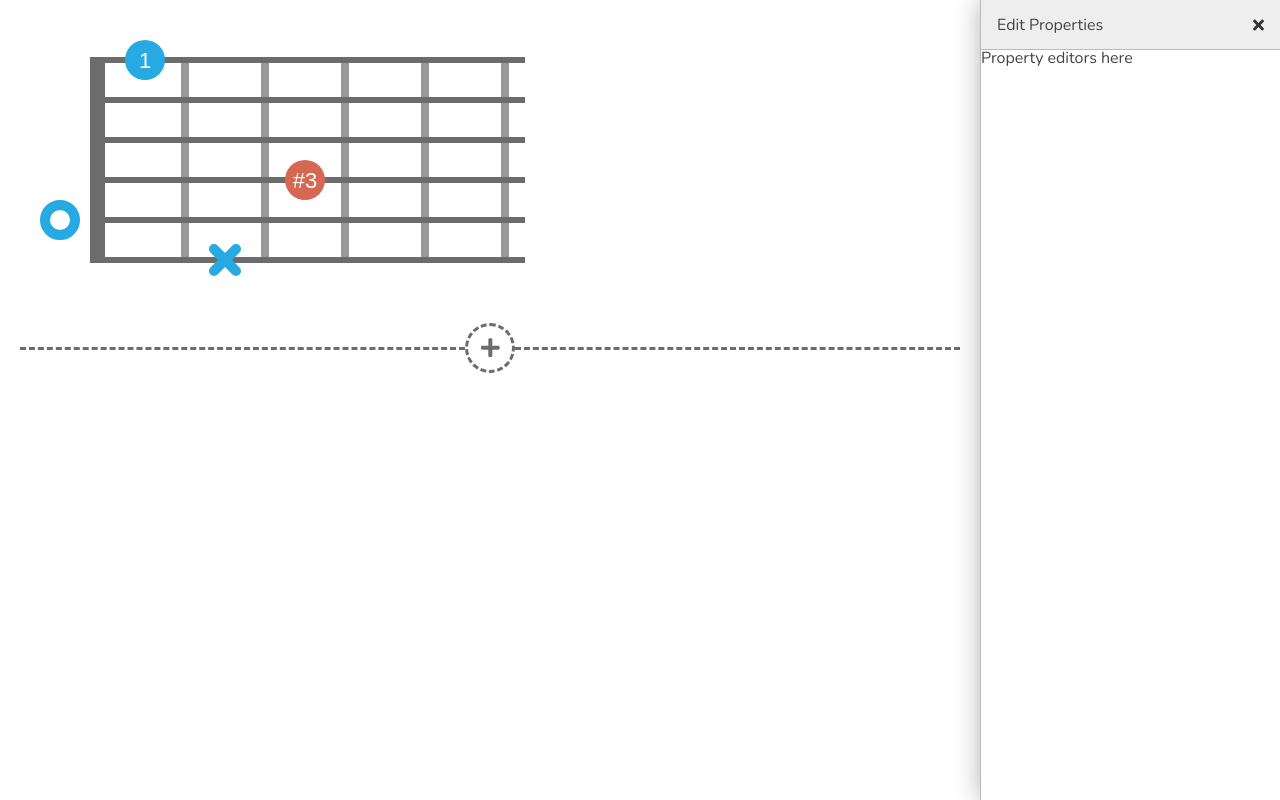
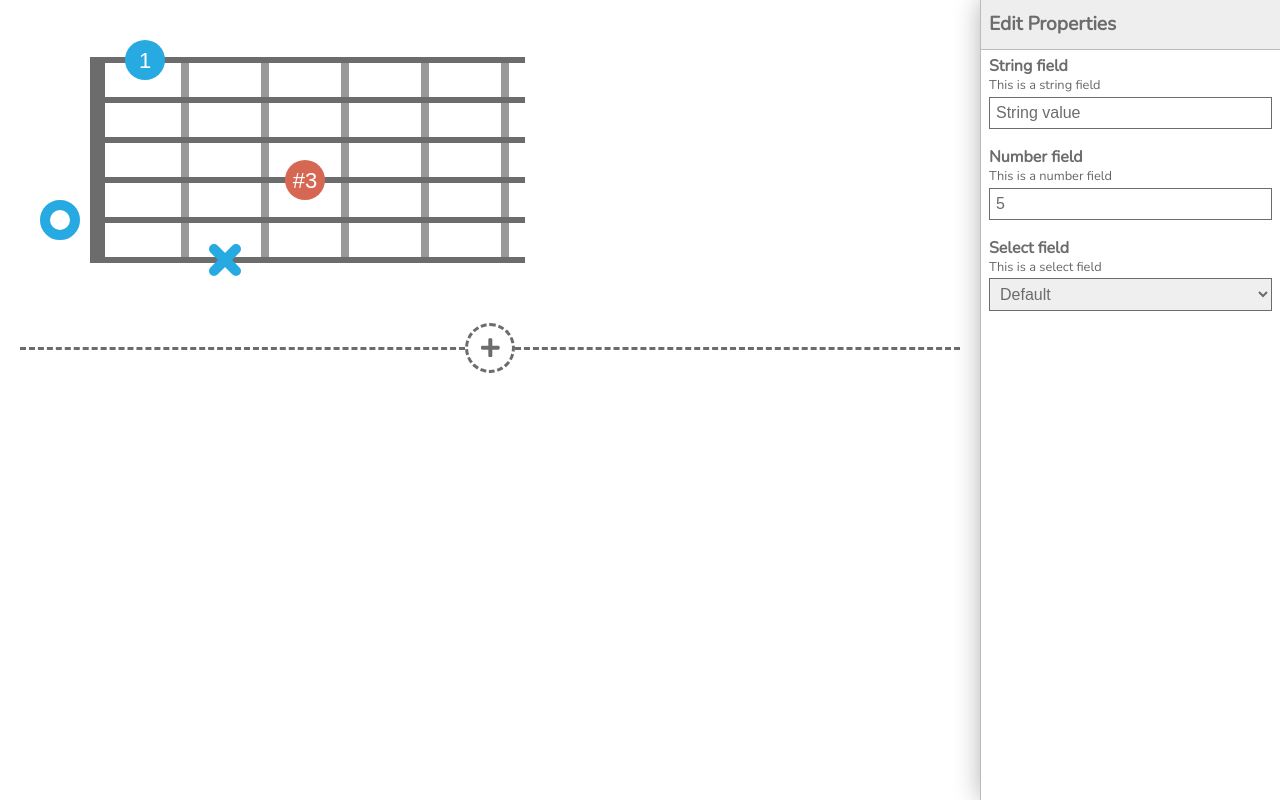
Before and after one commit to bali182/magic-fretboard, a React app: page / in a window 1280 px wide. Built offline with nearby package versions, Linux system fonts and the light colour scheme.

Commit message:
Added editor primitives

```diff
--- /dev/null
+++ b/src/components/EditorPanel/EditorField.tsx
@@ -0,0 +1,37 @@
+import React, { PureComponent, ReactNode } from 'react'
+import { css } from 'emotion'
+
+export type EditorFieldProps = {
+  name: string
+  description: string
+  children: ReactNode
+}
+
+const fieldStyle = css({
+  marginBottom: '20px',
+})
+
+const fieldNameStyle = css({
+  fontWeight: 'bold',
+  marginBottom: '5px',
+  color: '#6c6c6c',
+})
+
+const fieldDescriptionStyle = css({
+  marginBottom: '5px',
+  fontSize: '.8em',
+  color: '#666',
+})
+
+export class EditorField extends PureComponent<EditorFieldProps> {
+  render() {
+    const { name, children, description } = this.props
+    return (
+      <div className={fieldStyle}>
+        <div className={fieldNameStyle}>{name}</div>
+        <div className={fieldDescriptionStyle}>{description}</div>
+        {children}
+      </div>
+    )
+  }
+}
--- /dev/null
+++ b/src/components/EditorPanel/EditorNumber.tsx
@@ -0,0 +1,35 @@
+import React, { PureComponent, ChangeEvent } from 'react'
+import { inputStyle } from './commonStyles'
+import isNil from 'lodash/isNil'
+
+export type EditorNumberProps = {
+  value: number
+  onChange: (value: number) => void
+  minValue?: number
+  maxValue?: number
+  placeholder?: string
+}
+
+export class EditorNumber extends PureComponent<EditorNumberProps> {
+  private onChange = (e: ChangeEvent<HTMLInputElement>) => {
+    const value = e.target.value
+    const { onChange } = this.props
+    onChange(value.length === 0 ? null : parseInt(value))
+  }
+
+  render() {
+    const { value, placeholder, minValue, maxValue } = this.props
+    const stringValue = isNil(value) ? '' : value.toString()
+    return (
+      <input
+        type="number"
+        value={stringValue}
+        className={inputStyle}
+        onChange={this.onChange}
+        min={minValue}
+        max={maxValue}
+        placeholder={placeholder}
+      />
+    )
+  }
+}
--- a/src/components/EditorPanel/EditorPanel.tsx
+++ b/src/components/EditorPanel/EditorPanel.tsx
@@ -1,7 +1,10 @@
 import React, { PureComponent } from 'react'
 import { css } from 'emotion'
-import { FontAwesomeIcon } from '@fortawesome/react-fontawesome'
-import { faTimes } from '@fortawesome/free-solid-svg-icons'
+import { EditorField } from './EditorField'
+import { EditorString } from './EditorString'
+import { EditorNumber } from './EditorNumber'
+import { EditorSelect } from './EditorSelect'
+import { MarkerKind } from '../Fretboard/FretboardModel'
 
 const editorPanelStyle = css({
   height: '100vh',
@@ -21,7 +24,6 @@ const headerStyle = css({
   display: 'flex',
   alignContent: 'center',
   alignItems: 'center',
-  padding: '10px 16px',
   backgroundColor: '#eee',
   borderBottomColor: '#bbb',
   borderBottomWidth: '1px',
@@ -32,6 +34,10 @@ const headerLabelStyle = css({
   flexGrow: 1,
   flexShrink: 1,
   flexBasis: '1px',
+  padding: '8px',
+  fontWeight: 'bold',
+  fontSize: '1.2em',
+  color: '#6c6c6c',
 })
 
 const scrollAreaStyle = css({
@@ -39,6 +45,7 @@ const scrollAreaStyle = css({
   flexShrink: 1,
   flexBasis: '1px',
   overflowY: 'auto',
+  padding: '8px',
 })
 
 export type EditorPanelProps = {}
@@ -49,9 +56,22 @@ export class EditorPanel extends PureComponent<EditorPanelProps> {
       <div className={editorPanelStyle}>
         <div className={headerStyle}>
           <div className={headerLabelStyle}>Edit Properties</div>
-          <FontAwesomeIcon icon={faTimes} color="#333" onClick={() => console.log('hi')} cursor="pointer" />
         </div>
-        <div className={scrollAreaStyle}>Property editors here</div>
+        <div className={scrollAreaStyle}>
+          <EditorField name="String field" description="This is a string field">
+            <EditorString value="String value" onChange={() => {}} />
+          </EditorField>
+          <EditorField name="Number field" description="This is a number field">
+            <EditorNumber value={5} onChange={() => {}} />
+          </EditorField>
+          <EditorField name="Select field" description="This is a select field">
+            <EditorSelect
+              value={MarkerKind.Default}
+              options={[MarkerKind.Default, MarkerKind.Hollow, MarkerKind.Pimary, MarkerKind.Muted]}
+              onChange={() => {}}
+            />
+          </EditorField>
+        </div>
       </div>
     )
   }
--- /dev/null
+++ b/src/components/EditorPanel/EditorSelect.tsx
@@ -0,0 +1,39 @@
+import React, { PureComponent, ChangeEvent } from 'react'
+import { inputStyle } from './commonStyles'
+
+export type EditorSelectProps = {
+  value: string
+  onChange: (value: string) => void
+  options: string[]
+  placeholder: string
+  stringify: (item: string) => string
+}
+
+export class EditorSelect<T> extends PureComponent<EditorSelectProps> {
+  private onChange = (e: ChangeEvent<HTMLSelectElement>) => {
+    const { onChange } = this.props
+    onChange(e.target.value)
+  }
+
+  private renderOptions() {
+    const { options, value, stringify } = this.props
+    return options.map((opt) => (
+      <option value={opt} selected={opt === value} key={opt}>
+        {stringify(opt)}
+      </option>
+    ))
+  }
+
+  render() {
+    const { placeholder, value } = this.props
+    return (
+      <select className={inputStyle} placeholder={placeholder} onChange={this.onChange} value={value}>
+        {this.renderOptions()}
+      </select>
+    )
+  }
+
+  static defaultProps: Partial<EditorSelectProps> = {
+    stringify: (item: string) => item,
+  }
+}
--- /dev/null
+++ b/src/components/EditorPanel/EditorString.tsx
@@ -0,0 +1,34 @@
+import React, { PureComponent, ChangeEvent } from 'react'
+import { inputStyle } from './commonStyles'
+import isNil from 'lodash/isNil'
+
+export type EditorStringProps = {
+  value: string
+  onChange: (value: string) => void
+  minLength?: number
+  maxLength?: number
+  placeholder?: string
+}
+
+export class EditorString extends PureComponent<EditorStringProps> {
+  private onChange = (e: ChangeEvent<HTMLInputElement>) => {
+    const { onChange } = this.props
+    onChange(e.target.value)
+  }
+
+  render() {
+    const { value, placeholder, minLength, maxLength } = this.props
+    const stringValue = isNil(value) ? '' : value.toString()
+    return (
+      <input
+        type="text"
+        value={stringValue}
+        className={inputStyle}
+        onChange={this.onChange}
+        minLength={minLength}
+        maxLength={maxLength}
+        placeholder={placeholder}
+      />
+    )
+  }
+}
--- /dev/null
+++ b/src/components/EditorPanel/commonStyles.ts
@@ -0,0 +1,16 @@
+import { css } from 'emotion'
+
+export const inputStyle = css({
+  outline: 'none',
+  border: '1px solid #6c6c6c',
+  color: '#6c6c6c',
+  padding: '6px',
+  display: 'block',
+  fontSize: '1em',
+  width: '100%',
+  boxSizing: 'border-box',
+  ':focus': {
+    border: '2px solid #27a9e1',
+    padding: '5px',
+  },
+})
```
